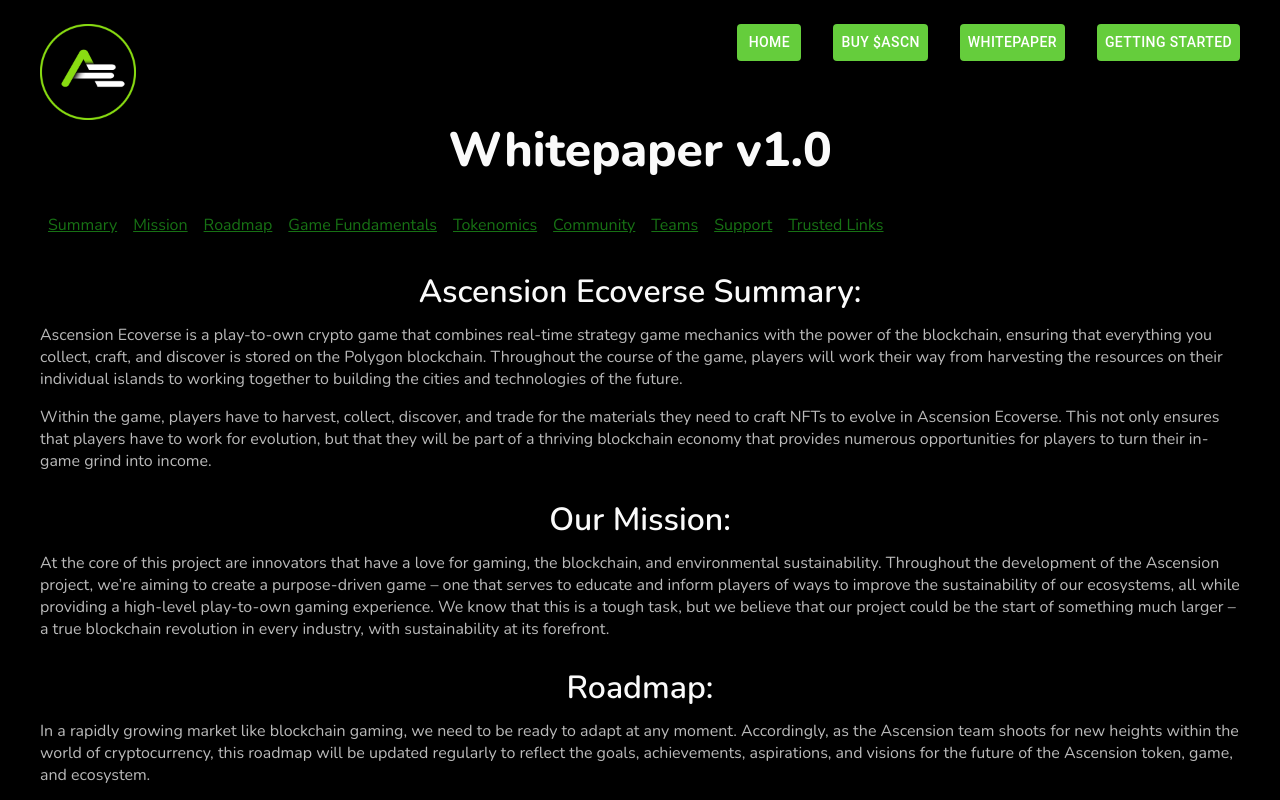
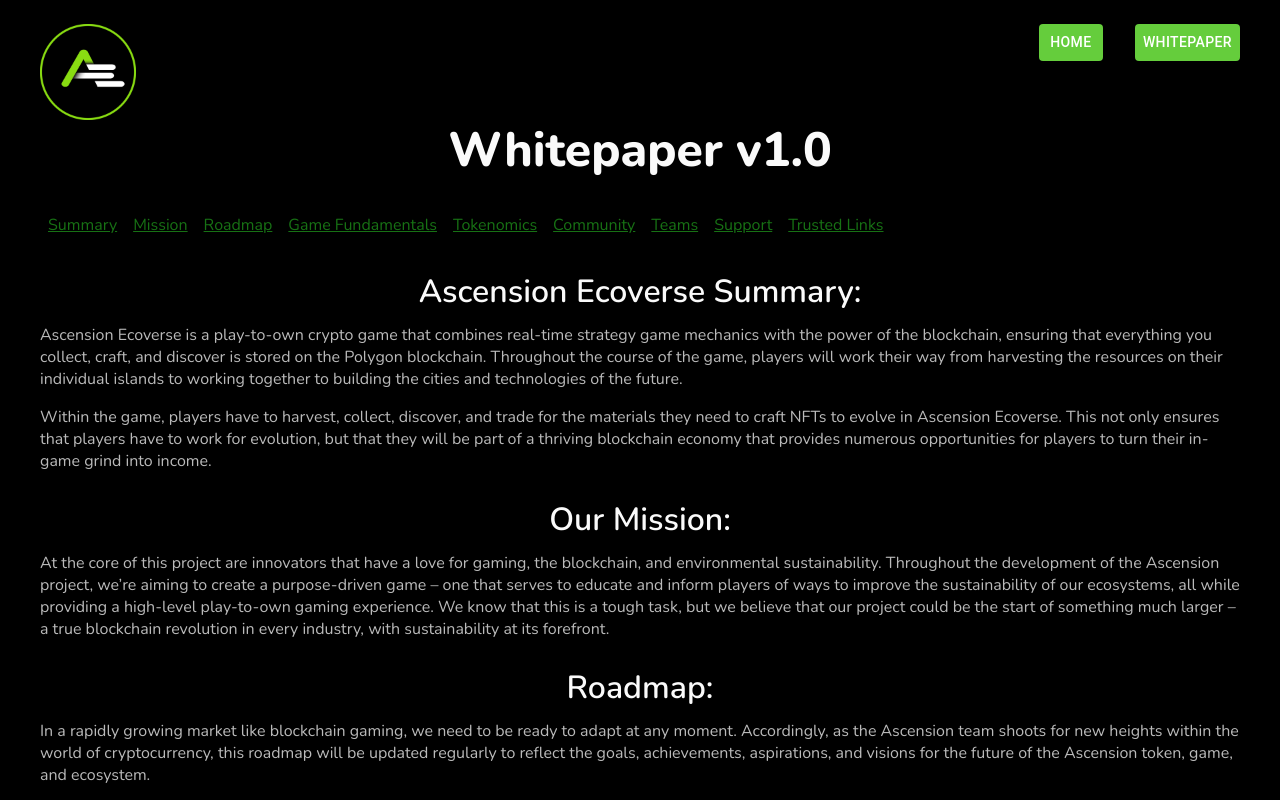
Before and after one commit to nquintan-catalyst/ascensionx, a React (Create React App) app: page /ascensionx/whitepaper in a window 1280 px wide. Shown: the top 800 px of the page. Built offline with nearby package versions, Linux system fonts and the light colour scheme.

Commit message:
Removed links

```diff
--- a/src/components/Landingpage.tsx
+++ b/src/components/Landingpage.tsx
@@ -17,7 +17,7 @@ const Landingpage: React.FC = () => {
       <Banner />
       <div className="stack stack--jic">
         <Socials />
-        <motion.a
+        {/*<motion.a
           initial={{ rotate: 0 }}
           whileHover={{
             rotate: [0, 10, -10, 0],
@@ -26,7 +26,7 @@ const Landingpage: React.FC = () => {
           className="button button--2nd"
         >
           Buy $ASCN
-        </motion.a>
+        </motion.a>*/}
       </div>
     </motion.div>
   );
--- a/src/components/Menu.tsx
+++ b/src/components/Menu.tsx
@@ -4,21 +4,9 @@ const Menu: React.FC = () => {
   return (
     <nav className="menu">
       <Button href="/ascensionx">Home</Button>
-      <Button href="/ascensionx/buy">Buy $ASCN</Button>
+      {/*<Button href="/ascensionx/buy">Buy $ASCN</Button>*/}
       <Button href="/ascensionx/whitepaper">Whitepaper</Button>
-      <Button href="/ascensionx/gettingStarted">Getting Started</Button>
-      {/*<li className="menu__item">
-        <a href="/ascensionx">Home</a>
-      </li>
-      <li className="menu__item">
-        <a href="/ascensionx/buy">Buy $ASCN</a>
-      </li>
-      <li className="menu__item">
-        <a href="/ascensionx/whitepaper">Whitepaper</a>
-      </li>
-      <li className="menu__item">
-        <a href="/ascensionx/gettingStarted">Getting Started</a>
-      </li>*/}
+      {/*<Button href="/ascensionx/gettingStarted">Getting Started</Button>*/}
     </nav>
   );
 };
```
